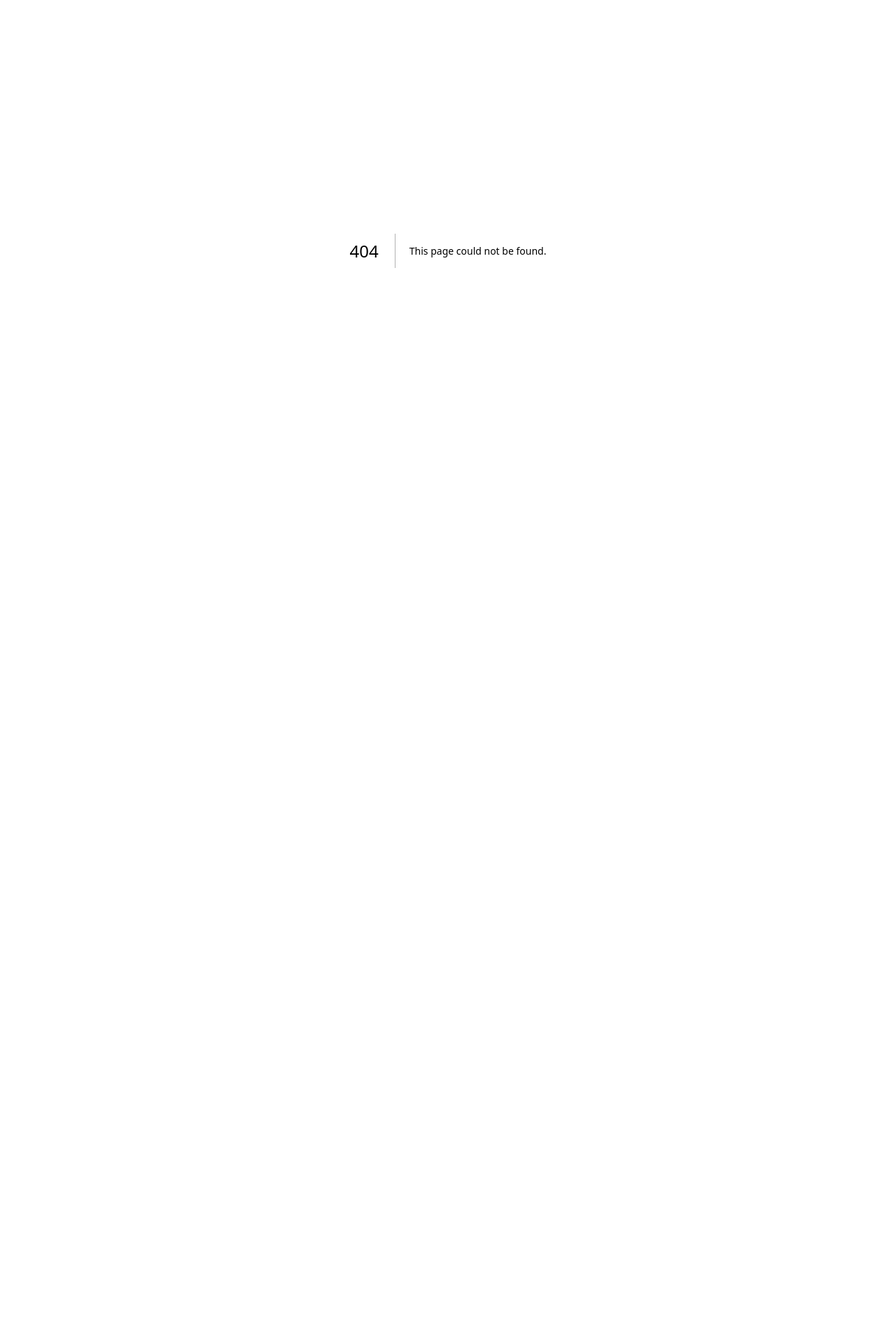
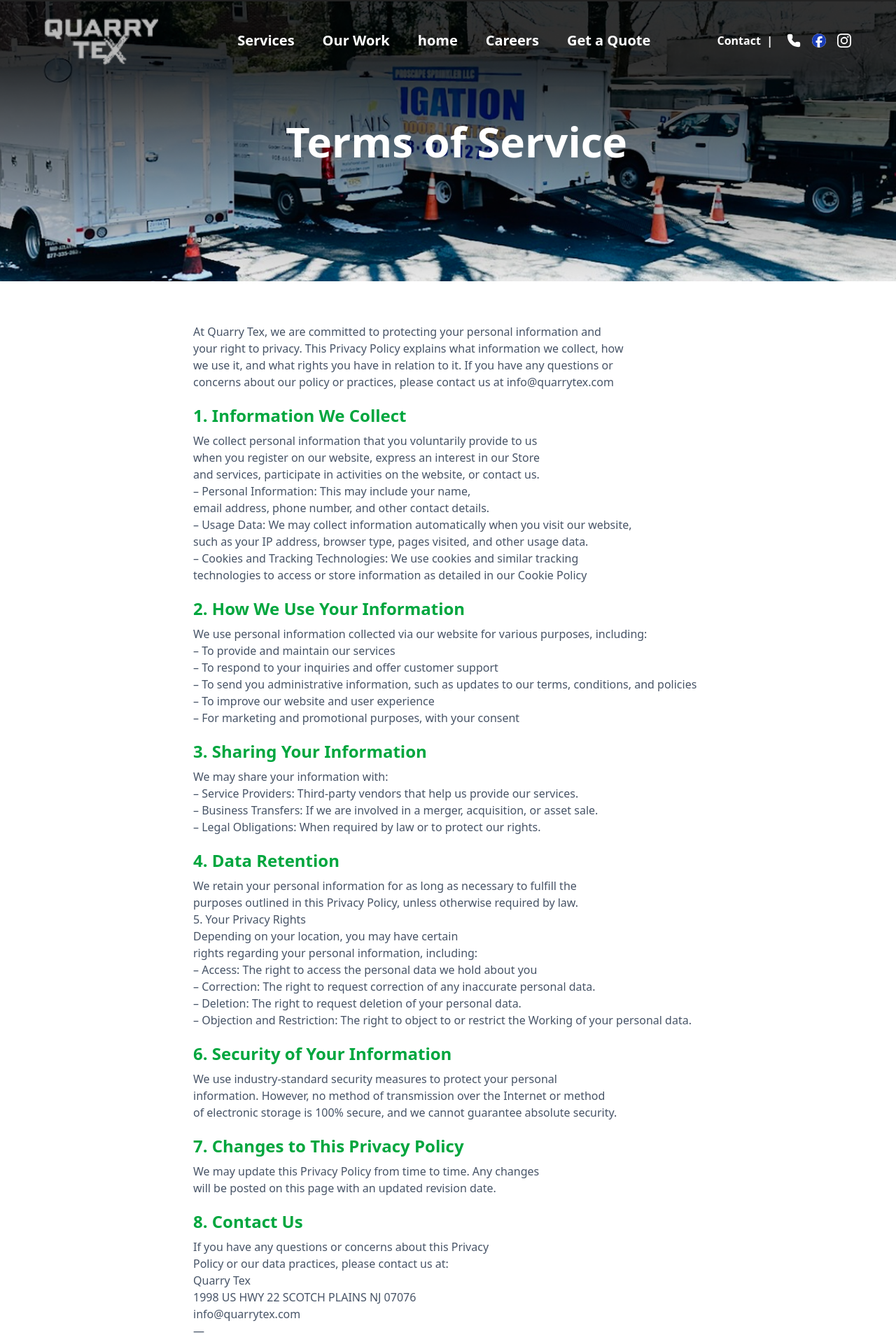
Before and after one commit to qutubahmed732/querry-tex-next.js, a Next.js app: page /terms-of-service in a window 1280 px wide. Before the commit this address had no page. Shown: the part 42-1960 px from the top of the page at 70% size. Before the commit the page ends 800 px from the top, so only its background shows below. Built offline with nearby package versions, Linux system fonts and the light colour scheme.

Commit message:
add terms-of-service page

```diff
--- a/src/app/components/Footer.tsx
+++ b/src/app/components/Footer.tsx
@@ -37,7 +37,7 @@ export default function Footer() {
                         <ul className="w-1/2 flex flex-col gap-4">
                             <li>Get a Quote</li>
                             <li><Link href="./contact-us">Contact Us</Link></li>
-                            <li>Terms of Services</li>
+                            <li><Link href="./terms-of-service">Terms of Services</Link></li>
                             <li><Link href="./privacy-policy">Privacy Policy</Link></li>
                         </ul>
                     </div>
--- /dev/null
+++ b/src/app/terms-of-service/page.tsx
@@ -0,0 +1,88 @@
+import Navbar from "../components/Navbar"
+import Footer from "../components/Footer"
+import Toptext from "../components/TopText"
+
+import heroImage from "./images/bg-image.png"
+
+
+export default function TermsOfService() {
+
+    return (
+        <>
+            <Toptext />
+            <header className="relative w-full min-h-[25rem] bg-no-repeat bg-cover bg-center" style={{ backgroundImage: `url(${heroImage.src})` }}>
+
+                <Navbar />
+                <section className="absolute top-[50%] left-[50%] transform -translate-x-1/2 -translate-y-1/2 w-full max-w-5xl flex flex-col items-start md:items-center gap-10 pl-6 md:pl-6">
+                    <h1 className="text-white text-5xl md:text-6xl font-bold text-left md:text-center max-w-5xl leading-tight">
+                        Terms of Service
+                    </h1>
+                </section>
+            </header>
+
+            <main className="px-5 mx-auto w-full max-w-3xl py-15 flex flex-col gap-5 text-[#475467] text-balance">
+
+                <p>At Quarry Tex, we are committed to protecting your personal information and your right to privacy. This Privacy Policy explains what information we collect, how we use it, and what rights you have in relation to it. If you have any questions or concerns about our policy or practices, please contact us at info@quarrytex.com</p>
+
+                <div>
+                    <h3 className="md:text-2xl font-bold text-green-600 mb-2">1. Information We Collect</h3>
+                    <p>We collect personal information that you voluntarily provide to us when you register on our website, express an interest in our Store and services, participate in activities on the website, or contact us.</p>
+                    <p>– Personal Information: This may include your name, email address, phone number, and other contact details.</p>
+                    <p>– Usage Data: We may collect information automatically when you visit our website, such as your IP address, browser type, pages visited, and other usage data.</p>
+                    <p>– Cookies and Tracking Technologies: We use cookies and similar tracking technologies to access or store information as detailed in our Cookie Policy</p>
+                </div>
+
+                <div>
+                    <h3 className="md:text-2xl font-bold text-green-600 mb-2">2. How We Use Your Information</h3>
+                    <p>We use personal information collected via our website for various purposes, including:</p>
+                    <p>– To provide and maintain our services</p>
+                    <p>– To respond to your inquiries and offer customer support</p>
+                    <p>– To send you administrative information, such as updates to our terms, conditions, and policies</p>
+                    <p>– To improve our website and user experience</p>
+                    <p>– For marketing and promotional purposes, with your consent</p>
+                </div>
+
+                <div>
+                    <h3 className="md:text-2xl font-bold text-green-600 mb-2">3. Sharing Your Information</h3>
+                    <p>We may share your information with:</p>
+                    <p>– Service Providers: Third-party vendors that help us provide our services.</p>
+                    <p>– Business Transfers: If we are involved in a merger, acquisition, or asset sale.</p>
+                    <p>– Legal Obligations: When required by law or to protect our rights.</p>
+                </div>
+
+                <div>
+                    <h3 className="md:text-2xl font-bold text-green-600 mb-2">4. Data Retention</h3>
+                    <p>We retain your personal information for as long as necessary to fulfill the purposes outlined in this Privacy Policy, unless otherwise required by law.</p>
+                    <p>5. Your Privacy Rights</p>
+                    <p>Depending on your location, you may have certain rights regarding your personal information, including:</p>
+                    <p>– Access: The right to access the personal data we hold about you</p>
+                    <p>– Correction: The right to request correction of any inaccurate personal data.</p>
+                    <p>– Deletion: The right to request deletion of your personal data.</p>
+                    <p>– Objection and Restriction: The right to object to or restrict the Working of your personal data.</p>
+                </div>
+
+                <div>
+                    <h3 className="md:text-2xl font-bold text-green-600 mb-2">6. Security of Your Information</h3>
+                    <p>We use industry-standard security measures to protect your personal information. However, no method of transmission over the Internet or method of electronic storage is 100% secure, and we cannot guarantee absolute security.</p>
+                </div>
+
+                <div>
+                    <h3 className="md:text-2xl font-bold text-green-600 mb-2">7. Changes to This Privacy Policy</h3>
+                    <p>We may update this Privacy Policy from time to time. Any changes will be posted on this page with an updated revision date.</p>
+                </div>
+
+                <div>
+                    <h3 className="md:text-2xl font-bold text-green-600 mb-2">8. Contact Us</h3>
+                    <p>If you have any questions or concerns about this Privacy Policy or our data practices, please contact us at:</p>
+                    <p>Quarry Tex</p>
+                    <p>1998 US HWY 22 SCOTCH PLAINS NJ 07076</p>
+                    <p>info@quarrytex.com</p>
+                    <p>—</p>
+                    <p>By using our website, you consent to our Privacy Policy</p>
+                </div>
+            </main>
+
+            <Footer />
+        </>
+    )
+}
```
Also changed, not shown: src/app/terms-of-service/images/bg-image.png (added).
